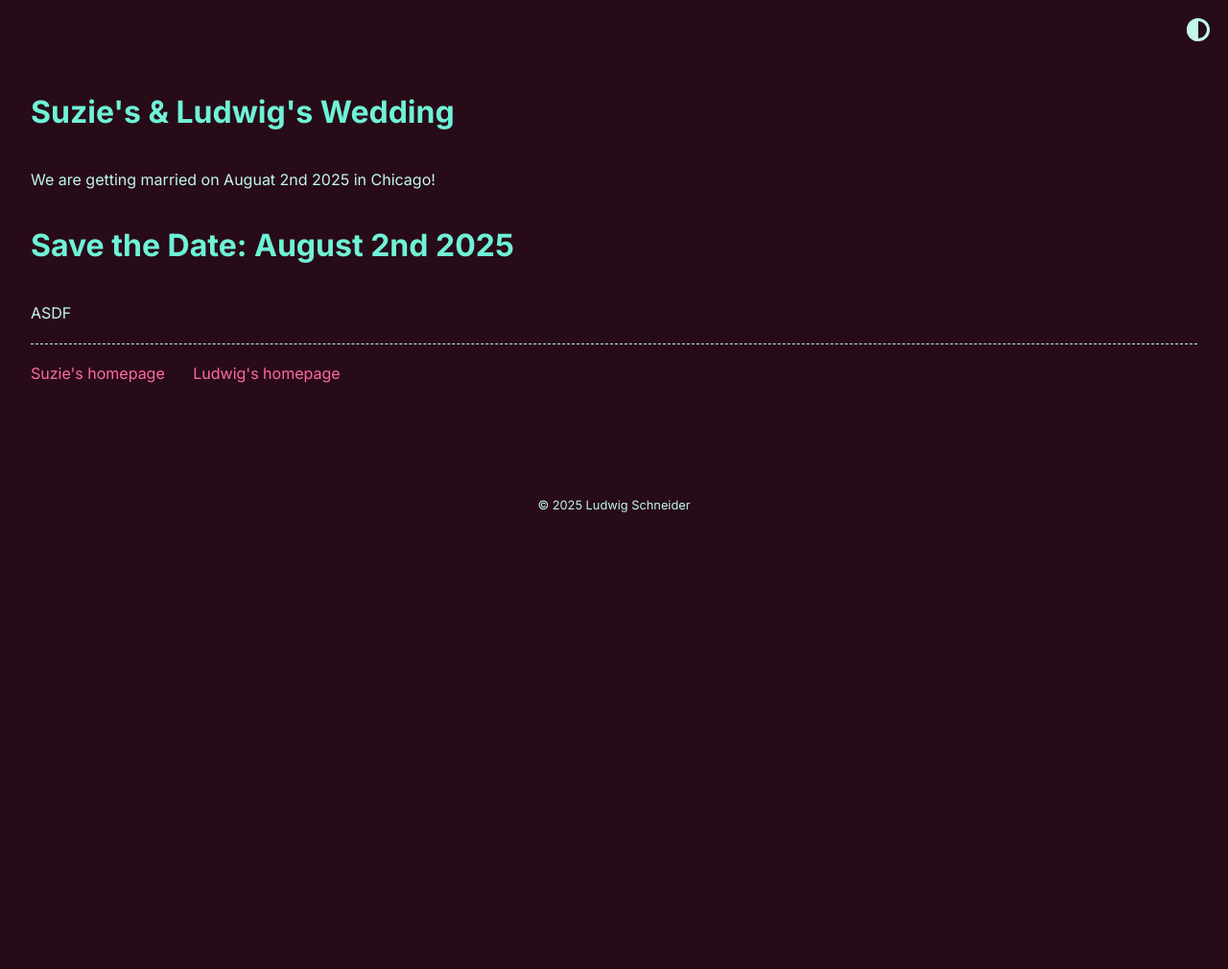
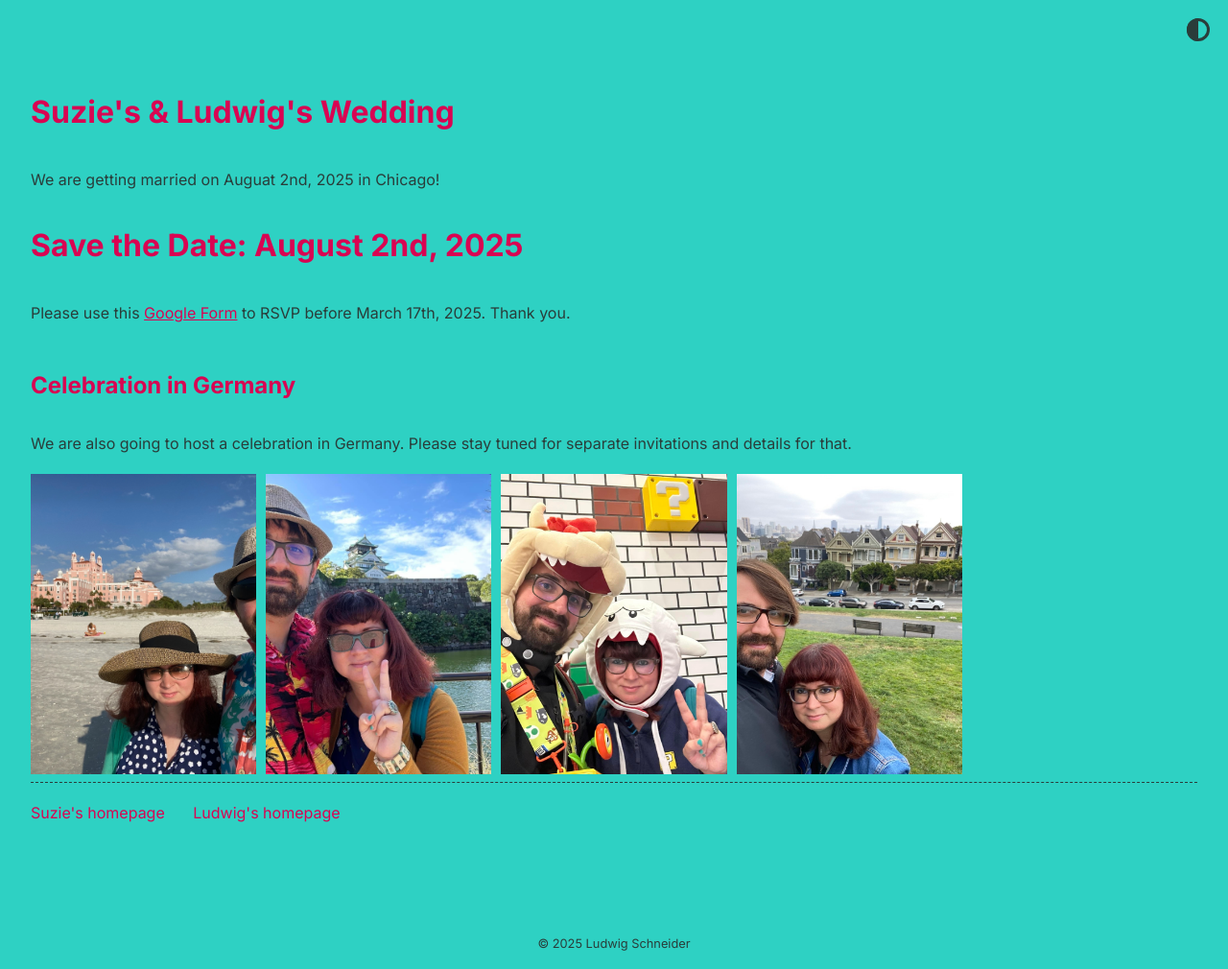
Before and after one commit to suzwig/suzwig.github.io, a Jekyll site: the page built from index.md, in a window 1280 px wide. Shown: the whole page at 96% size. Built offline with Jekyll 4.4.1, drawn with Linux system fonts in a browser that asks for light colours; before the commit the page ends 900 px from its top, so only the background shows below that.

Commit message:
first full draft

```diff
--- a/_config.yml
+++ b/_config.yml
@@ -2,11 +2,9 @@ title: Suzie's & Ludwig's Wedding
 author: Ludwig Schneider
 url: https://www.ludwigschneider.net
 description: >
-  We are getting married on Auguat 2nd 2025 in Chicago!
+  We are getting married on Auguat 2nd, 2025 in Chicago!
 
 permalink: /:slug
-
-favicon: "./assets/images/favicon/logo.png"
 
 # twitter:
 #     username: none
@@ -15,7 +13,7 @@ favicon: "./assets/images/favicon/logo.png"
 remote_theme: abhinavs/moonwalk
 
 theme_config:
-  appearance: "dark" # can be "light", "dark" or "auto"
+  appearance: "light" # can be "light", "dark" or "auto"
   appearance_toggle: true # if appearance can be switched by user
   back_home_text: "home" # customize text for homepage link in post layout
   date_format: "%m-%d-%Y" # customize how date is formatted
--- a/_sass/moonwalk.scss
+++ b/_sass/moonwalk.scss
@@ -100,13 +100,12 @@ img {
 @mixin light-appearance {
     html,
     body {
-	--bg: #b6efe5; /* Bright seafoam green */
+	--bg: #2ed1c3; /* Bright seafoam green */
 	--bg-secondary: #ffb6b3; /* Soft but noticeable pink */
-
 	--headings: #d90452; /* Bold deep pink */
 	--text: #2a3d3a; /* Dark seafoam green for strong readability */
 	--text-secondary: #4b6260; /* Muted teal */
-	--links: #e63980; /* Vivid pink */
+	--links: #d90452; /* Vivid pink */
 	--highlight: #ffe599; /* Warm pastel yellow */
 	--code-text: #b01252; /* Deep pink-red */
 	--share-text: #6c8482; /* Muted teal-gray */
@@ -118,14 +117,12 @@ img {
 @mixin dark-appearance {
     html,
     body {
-	--bg: #280b18; /* Dark, muted pinkish-black */
+	--bg: #000000;
 	--bg-secondary: #7c2d40; /* Rich dark pink */
-
-	--headings: #6ff2d7; /* Bright seafoam green */
+	--headings: #2ed1c3; /* Bright seafoam green */
 	--text-secondary: #88c7bd; /* Muted seafoam */
-
 	--text: #c1f7ec; /* Softer seafoam green for readability */
-	--links: #ff6b9f; /* Vibrant, eye-catching pink */
+	--links: #d90452; /* Vibrant, eye-catching pink */
 	--highlight: #f8d66d; /* Warm golden yellow */
 	--code-text: #ff6188; /* Neon pink-red */
 	--share-text: #87a9a5; /* Subtle seafoam tint */
--- a/index.md
+++ b/index.md
@@ -2,8 +2,14 @@
 layout: home
 ---
 
-# Save the Date: August 2nd 2025
+# Save the Date: August 2nd, 2025
 
+Please use this [Google Form](https://docs.google.com/forms/d/e/1FAIpQLSeZ8H52jUqlcatsEYVnrIcFLwCbn2oKvupe7Xkpm5zCgeXAKA/viewform?usp=dialog) to RSVP before March 17th, 2025.
+Thank you.
 
+## Celebration in Germany
 
-ASDF
+We are also going to host a celebration in Germany.
+Please stay tuned for separate invitations and details for that.
+
+{% include gallery.html folder="/assets/images/gallery/" %}
```
